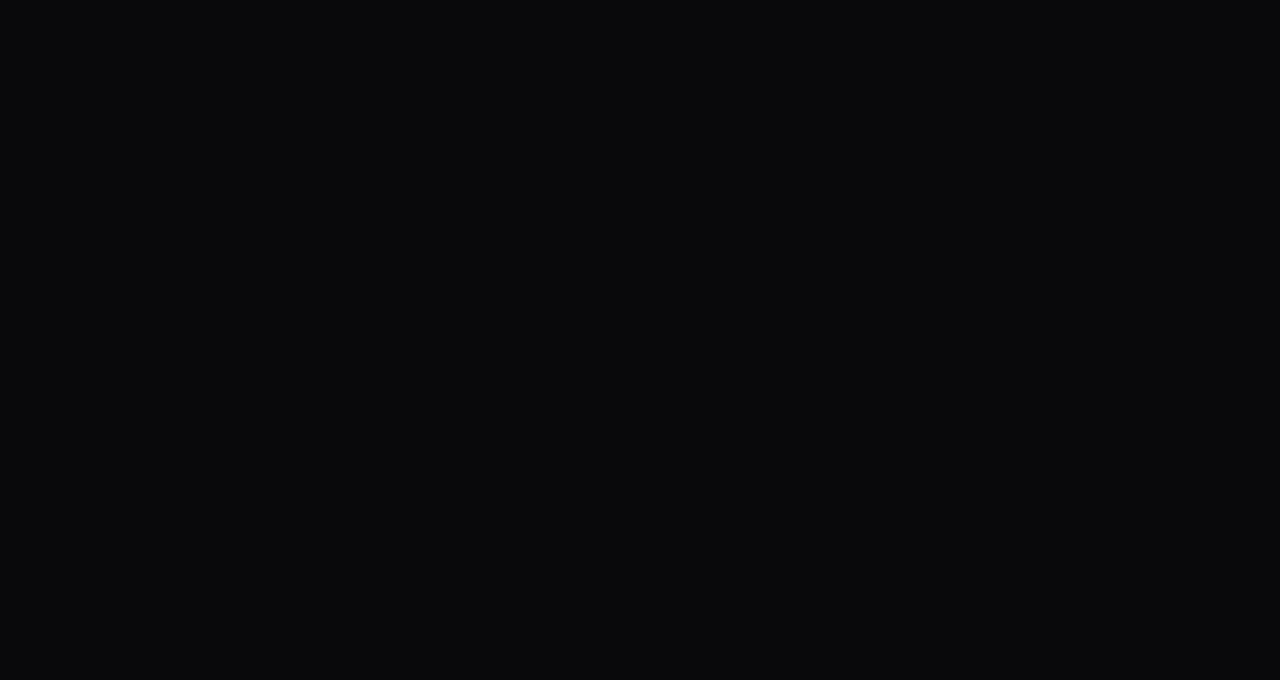
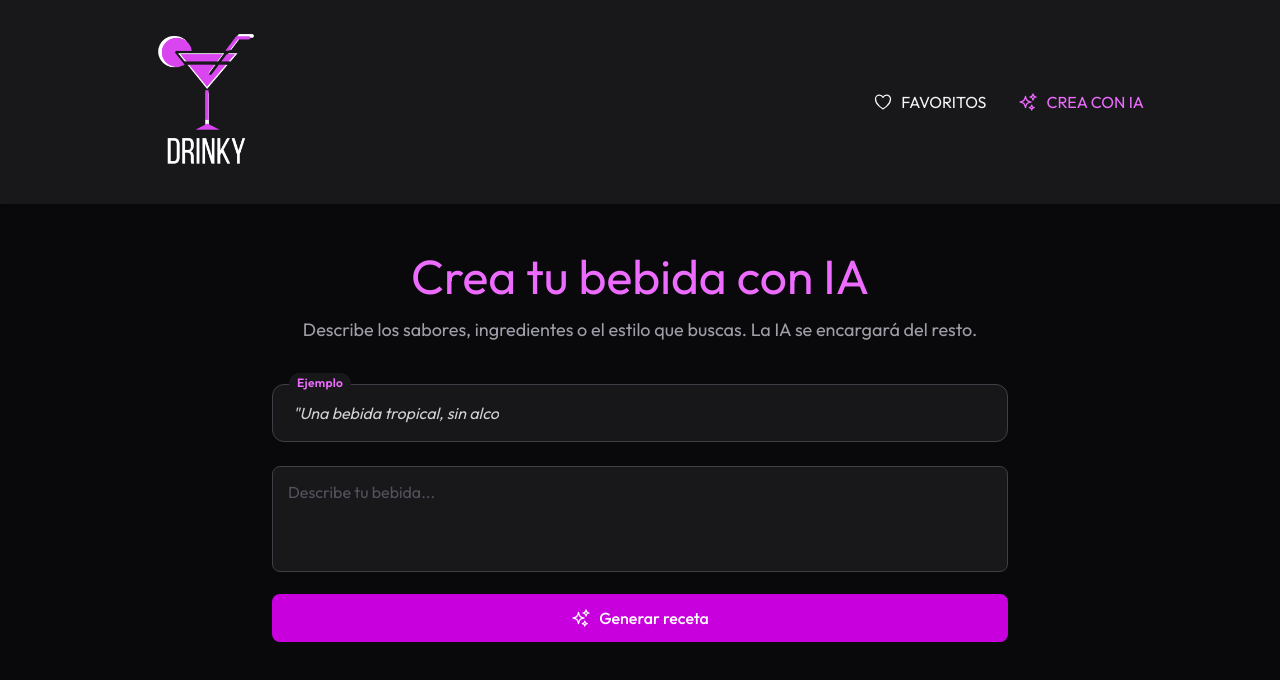
Before and after one commit to gabrielciprianoo/drink-finder, a React (Vite) app: page /create-with-ai in a window 1280 px wide. Before the commit this address had no page. Shown: the top 680 px of the page. Built offline with nearby package versions, Linux system fonts and the light colour scheme; a web font is replaced by a local one.

Commit message:
✨ page crated with AI added

```diff
--- a/src/Router.tsx
+++ b/src/Router.tsx
@@ -6,6 +6,8 @@ import MainLayout from "./components/layouts/MainLayout";
 const FavoritesPage = lazy( () => import('./pages/FavoritesPage'));
 
 const IndexPage = lazy(() => import('./pages/IndexPage'));
+
+const CreatePage = lazy(() => import('./pages/CreatePage'));
 
 export default function Router() {
   return (
@@ -22,6 +24,11 @@ export default function Router() {
               <FavoritesPage />
             </Suspense>
           } />
+          <Route path="/create-with-ai" element={
+            <Suspense fallback={'cargando...'}>
+              <CreatePage />
+            </Suspense>
+          } />
         </Route>
       </Routes>
     </BrowserRouter>
--- /dev/null
+++ b/src/components/CreateRecipeForm.tsx
@@ -0,0 +1,73 @@
+import { SparklesIcon, ArrowPathIcon } from "@heroicons/react/24/outline";
+import { Transition } from "@headlessui/react";
+
+type Props = {
+  prompt: string;
+  loading: boolean;
+  onChange: (value: string) => void;
+  onSubmit: (e: React.FormEvent) => void;
+};
+
+export default function CreateRecipeForm({
+  prompt,
+  loading,
+  onChange,
+  onSubmit,
+}: Props) {
+  return (
+    <form onSubmit={onSubmit} className="space-y-6 animate-fadeIn">
+
+      <Transition
+        appear
+        show
+        enter="transition-opacity duration-700"
+        enterFrom="opacity-0"
+        enterTo="opacity-100"
+      >
+        <div className="bg-zinc-800/50 border border-zinc-700 rounded-xl px-5 py-4 relative">
+          <div className="absolute -top-3 left-4 bg-zinc-900 text-fuchsia-400 text-xs px-2 py-0.5 rounded-full font-semibold tracking-wide w-fit">
+            Ejemplo
+          </div>
+          <p className="example-text">
+            "Una bebida tropical, sin alcohol, con mango, limón y toque de
+            jengibre"
+          </p>
+        </div>
+      </Transition>
+
+      <div className="flex flex-col gap-4">
+        <div className="relative w-full">
+          <textarea
+            value={prompt}
+            onChange={(e) => onChange(e.target.value)}
+            required
+            rows={3}
+            className="peer w-full resize-none px-4 pt-5 pb-3 bg-zinc-900 text-white border border-zinc-700 rounded-lg focus:outline-none focus:ring-2 focus:ring-fuchsia-500 placeholder-transparent transition-all text-base"
+            placeholder="Describe tu bebida"
+          />
+          <label className="absolute left-4 top-2 text-sm text-zinc-500 peer-placeholder-shown:top-3.5 peer-placeholder-shown:text-base peer-placeholder-shown:text-zinc-600 transition-all">
+            Describe tu bebida...
+          </label>
+        </div>
+
+        <button
+          type="submit"
+          disabled={loading}
+          className="w-full sm:w-auto flex items-center justify-center gap-2 px-6 py-3 rounded-lg bg-fuchsia-600 hover:bg-fuchsia-700 font-medium text-white transition disabled:opacity-50 disabled:cursor-not-allowed"
+        >
+          {loading ? (
+            <>
+              <ArrowPathIcon className="w-5 h-5 animate-spin" />
+              Generando...
+            </>
+          ) : (
+            <>
+              <SparklesIcon className="w-5 h-5" />
+              Generar receta
+            </>
+          )}
+        </button>
+      </div>
+    </form>
+  );
+}
--- /dev/null
+++ b/src/pages/CreatePage.tsx
@@ -0,0 +1,53 @@
+import { useState } from "react";
+import CreateRecipeForm from "../components/CreateRecipeForm";
+
+export default function CreatePage() {
+  const [prompt, setPrompt] = useState("");
+  const [loading, setLoading] = useState(false);
+  const [recipe, setRecipe] = useState<string | null>(null);
+
+  const handleSubmit = async (e: React.FormEvent) => {
+    e.preventDefault();
+    if (!prompt.trim()) return;
+
+    setLoading(true);
+    setRecipe(null);
+
+    // Simulación de generación de receta (IA)
+    setTimeout(() => {
+      setRecipe(`🍹 Receta para: ${prompt}\n\nIngredientes:\n- Mango\n- Chile\n- Hielo\n\nInstrucciones:\nMezcla todo con amor.`);
+      setLoading(false);
+    }, 2000);
+  };
+
+  return (
+    <section className="max-w-3xl mx-auto px-4 py-12 text-white">
+      <h1 className="text-3xl md:text-5xl font-extrabold text-center text-fuchsia-400 mb-4">
+        Crea tu bebida con IA
+      </h1>
+      <p className="text-center text-zinc-400 text-lg mb-10">
+        Describe los sabores, ingredientes o el estilo que buscas. La IA se encargará del resto.
+      </p>
+
+
+      <CreateRecipeForm
+        prompt={prompt}
+        loading={loading}
+        onChange={setPrompt}
+        onSubmit={handleSubmit}
+      />
+
+
+      {recipe && (
+        <div className="mt-12 bg-zinc-800/60 border border-zinc-700 rounded-2xl p-6 shadow-xl animate-fadeInUp">
+          <h2 className="text-2xl font-bold text-fuchsia-400 mb-3">
+            Resultado generado
+          </h2>
+          <pre className="whitespace-pre-line text-white/80 text-base leading-relaxed">
+            {recipe}
+          </pre>
+        </div>
+      )}
+    </section>
+  );
+}
```
